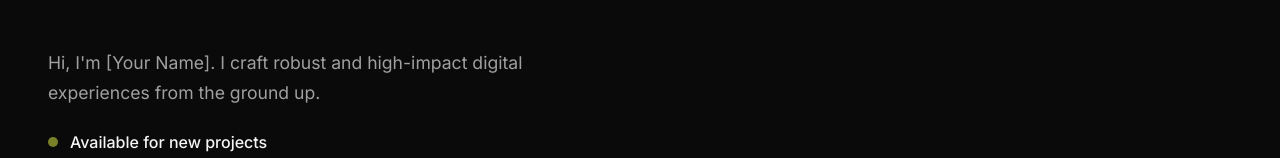
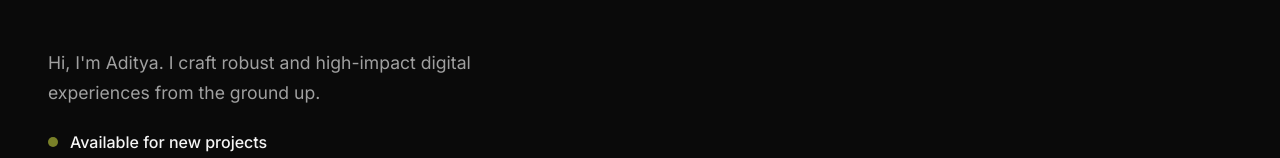
Before and after one commit to MaybeAditya/Aditya, a plain HTML site: page index.html in a window 1280 px wide. Shown: the part 599-757 px from the top of the page. Drawn offline with nearby package versions, Linux system fonts and the light colour scheme.

Commit message:
Update index.html

```diff
--- a/index.html
+++ b/index.html
@@ -20,7 +20,7 @@
                 <span class="hero-title-accent fade-in-up" style="animation-delay: 0.5s">CREATOR</span>
             </h1>
             <div class="hero-intro fade-in" style="animation-delay: 0.7s">
-                <p>Hi, I'm [Your Name]. I craft robust and high-impact digital experiences from the ground up.</p>
+                <p>Hi, I'm Aditya. I craft robust and high-impact digital experiences from the ground up.</p>
                 <div class="hero-availability">
                     <span></span>Available for new projects
                 </div>
@@ -90,4 +90,5 @@
     <script src="https://cdnjs.cloudflare.com/ajax/libs/gsap/3.12.5/ScrollTrigger.min.js"></script>
     <script src="script.js"></script>
 </body>
+
 </html>
```
